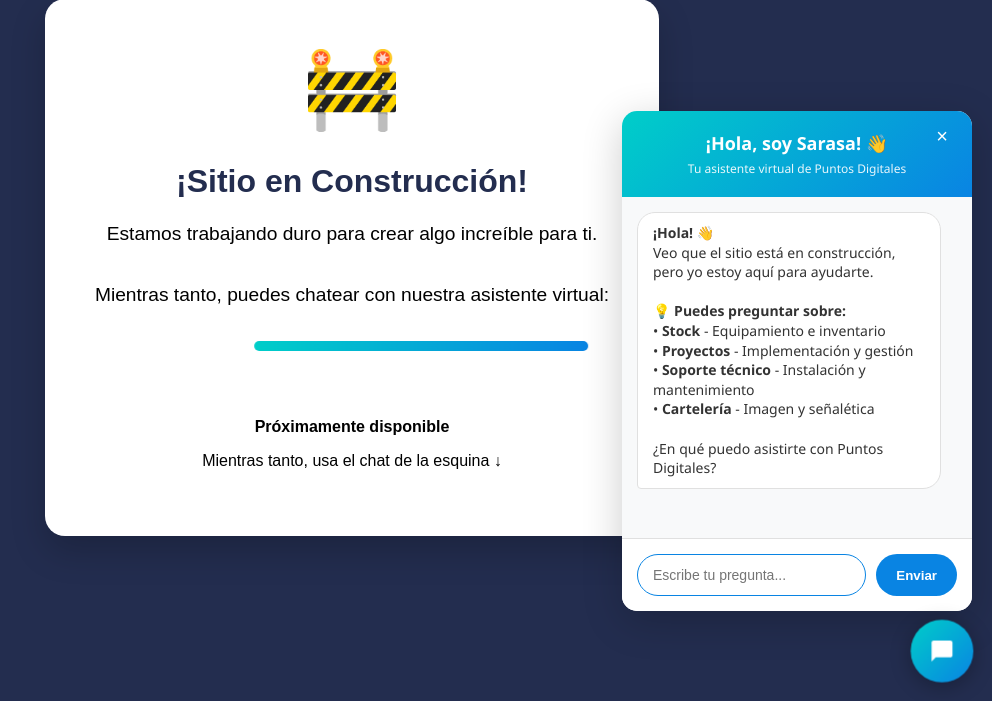
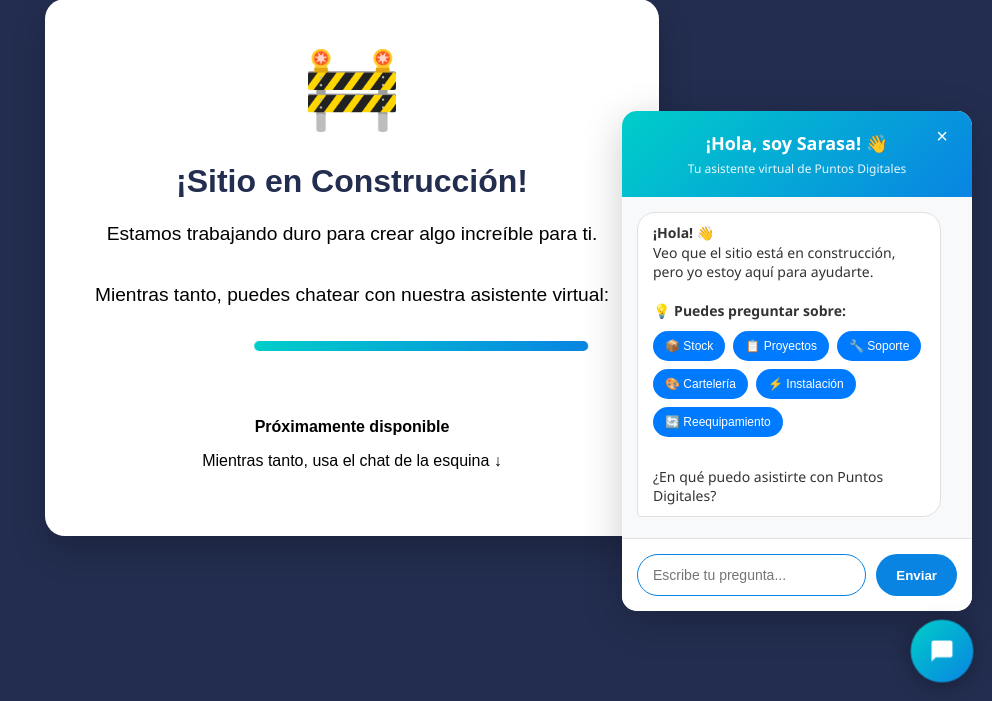
Before and after one commit to ro-fer/chat-bot-pruebas, a Flask app: page /probando-widget in a window 1280 px wide. Shown: the part 99-800 px from the top of the page, without its empty margins (288-1280 px from the left). Run offline with Flask 3, Linux system fonts and the light colour scheme.

Commit message:
Update index.html

```diff
--- a/templates/index.html
+++ b/templates/index.html
@@ -39,11 +39,15 @@
                     Veo que el sitio está en construcción, pero yo estoy aquí para ayudarte.<br><br>
 
                     <strong>💡 Puedes preguntar sobre:</strong><br>
-                    • <strong>Stock</strong> - Equipamiento e inventario<br>
-                    • <strong>Proyectos</strong> - Implementación y gestión<br>
-                    • <strong>Soporte técnico</strong> - Instalación y mantenimiento<br>
-                    • <strong>Cartelería</strong> - Imagen y señalética<br><br>
-
+                    <div class="tina-quick-options">
+                        <button onclick="quickOption('Stock')">📦 Stock</button>
+                        <button onclick="quickOption('Proyectos')">📋 Proyectos</button>
+                        <button onclick="quickOption('Soporte técnico')">🔧 Soporte</button>
+                        <button onclick="quickOption('Cartelería')">🎨 Cartelería</button>
+                        <button onclick="quickOption('Instalación')">⚡ Instalación</button>
+                        <button onclick="quickOption('Reequipamiento')">🔄 Reequipamiento</button>
+                    </div>
+                    <br>
                     ¿En qué puedo asistirte con Puntos Digitales?
                 </div>
             </div>
@@ -80,12 +84,26 @@
             }
         }
 
-        function addTinaMessage(message, isUser = false) {
+        function addTinaMessage(message, isUser = false, showQuickOptions = false) {
             const messagesDiv = document.getElementById('tinaMessages');
             const messageDiv = document.createElement('div');
 
             messageDiv.className = `tina-message ${isUser ? 'tina-user-message' : 'tina-bot-message'}`;
-            messageDiv.innerHTML = message;
+
+            if (showQuickOptions) {
+                messageDiv.innerHTML = message + `
+                    <div class="tina-quick-options">
+                        <button onclick="quickOption('Stock')">📦 Stock</button>
+                        <button onclick="quickOption('Proyectos')">📋 Proyectos</button>
+                        <button onclick="quickOption('Soporte técnico')">🔧 Soporte</button>
+                        <button onclick="quickOption('Cartelería')">🎨 Cartelería</button>
+                        <button onclick="quickOption('Instalación')">⚡ Instalación</button>
+                        <button onclick="quickOption('Reequipamiento')">🔄 Reequipamiento</button>
+                    </div>
+                `;
+            } else {
+                messageDiv.innerHTML = message;
+            }
 
             messagesDiv.appendChild(messageDiv);
             messagesDiv.scrollTop = messagesDiv.scrollHeight;
@@ -132,7 +150,8 @@
                 hideTinaTyping();
 
                 if (data.success) {
-                    addTinaMessage(data.response);
+                    // Mostrar botones después de cada respuesta del bot
+                    addTinaMessage(data.response, false, true);
                 } else {
                     addTinaMessage('❌ Lo siento, hubo un error. Por favor, intenta nuevamente.');
                 }
```
